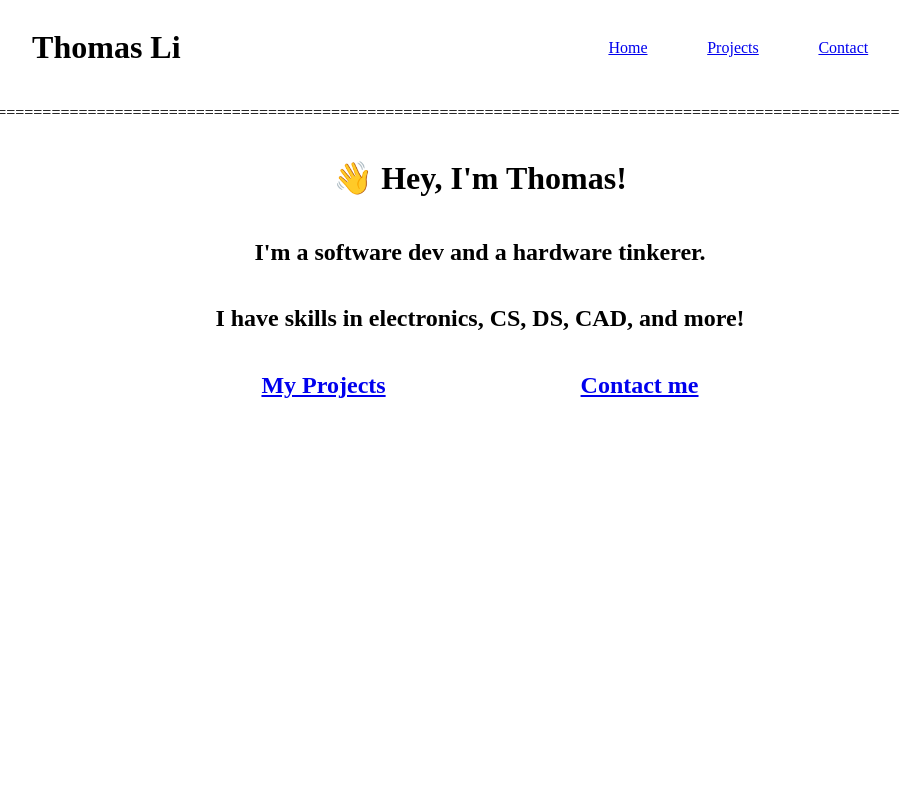
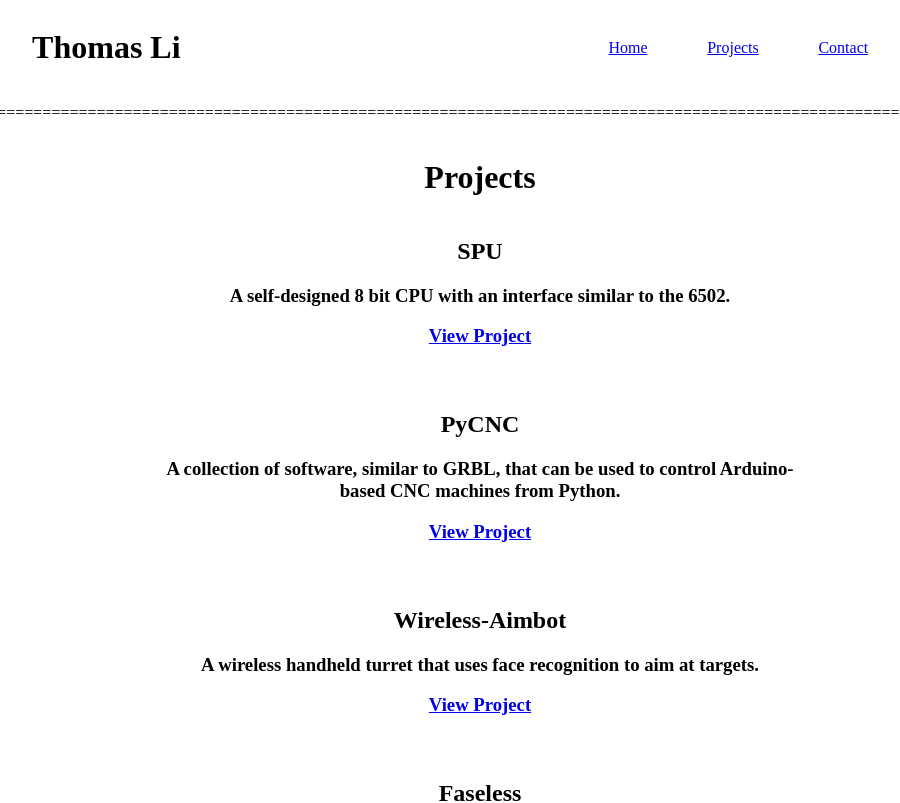
Before and after one commit to ThomasDLi/ThomasDLi.github.io, a React (Create React App) app: page /#/projects in a window 1280 px wide. Shown: the top 803 px of the page, without its empty margins (160-1060 px from the left). Built offline with nearby package versions, Linux system fonts and the light colour scheme.

Commit message:
made hash routing and updated projects

```diff
--- a/src/index.js
+++ b/src/index.js
@@ -1,13 +1,13 @@
 import React from 'react';
 import ReactDOM from 'react-dom/client';
 import App from './App';
-import { BrowserRouter } from 'react-router-dom';
+import { HashRouter } from 'react-router-dom';
 
 const root = ReactDOM.createRoot(document.getElementById('root'));
 root.render(
   <React.StrictMode>
-    <BrowserRouter>
+    <HashRouter>
       <App />
-    </BrowserRouter>
+    </HashRouter>
   </React.StrictMode>
 );
--- a/src/projects.json
+++ b/src/projects.json
@@ -1,6 +1,6 @@
 [
 
-    {"Delivery-Drone (WIP)" : ["A drone that can accuratly deliver packages to a specific GPS location.", "https://gist.github.com/ThomasDLi/afa431adcf364fbd1ae8bf53d3448c50"]},
+    {"SPU" : ["A self-designed 8 bit CPU with an interface similar to the 6502.", "https://github.com/ThomasDLi/SPU"]},
     {"PyCNC" : ["A collection of software, similar to GRBL, that can be used to control Arduino-based CNC machines from Python.", "https://github.com/ThomasDLi/pycnc"]},
     {"Wireless-Aimbot" : ["A wireless handheld turret that uses face recognition to aim at targets.", "https://github.com/ThomasDLi/aimbot"]},
     {"Faseless" : ["An anonymous social media site. https://faseless-thomasdli.vercel.app", "https://github.com/ThomasDLi/faseless"]},
```
